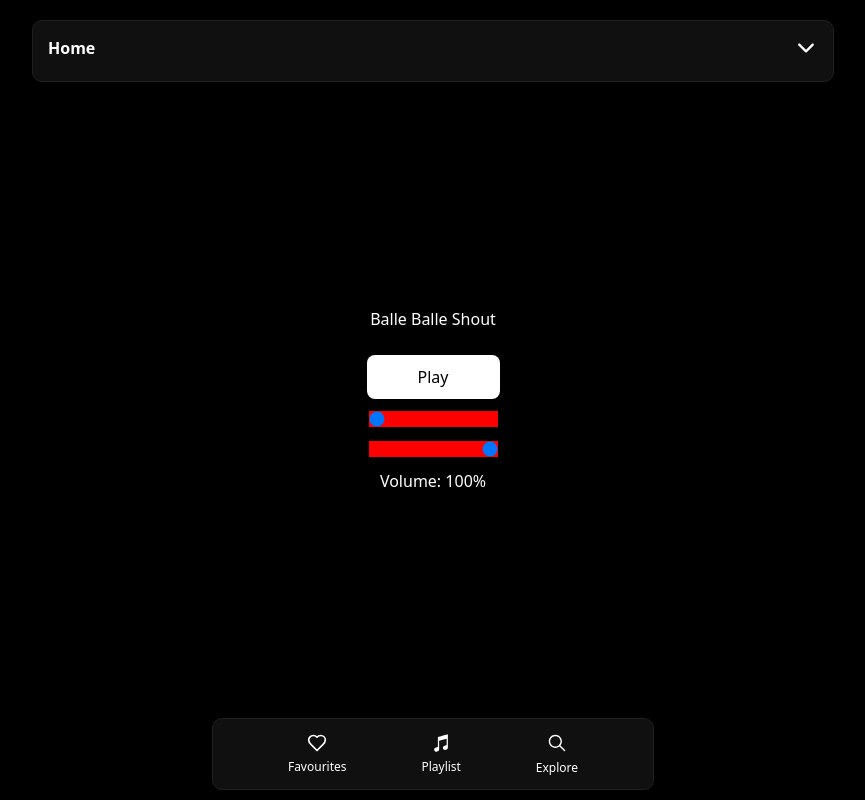
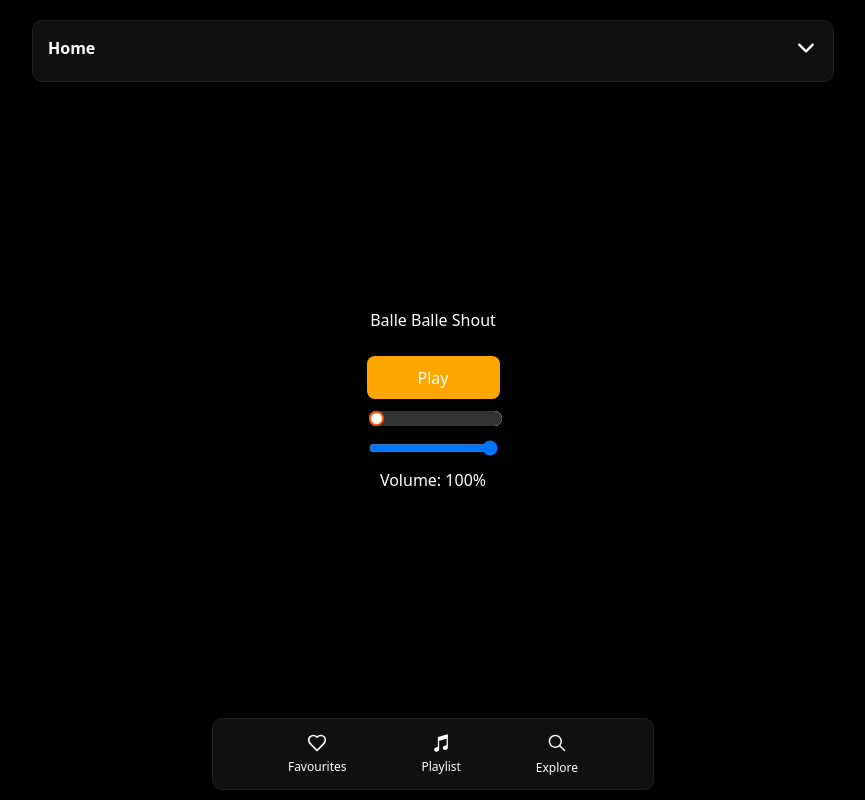
Before and after one commit to msingh17122000/rust-music, a React (Vite) app in the folder Frontend/: page / in a window 1280 px wide. Shown: the whole page, without its empty margins (207-1072 px from the left). Built offline with nearby package versions, Linux system fonts and the light colour scheme.

Commit message:
music progress bar

```diff
--- a/Frontend/src/components/Pages/MyPlaylists/MyPlaylists.css
+++ b/Frontend/src/components/Pages/MyPlaylists/MyPlaylists.css
@@ -1,8 +1,41 @@
-input[type="range"]{
+.music-progress-bar {
     -webkit-appearance: none;
-    -moz-appearance: none;
     appearance: none;
-    background-color: red;
+    width: 100%;
+    cursor: pointer;
+    outline: none;
+    overflow: hidden;
+    border-radius: 16px;
+  }
 
+  .music-progress-bar::-webkit-slider-runnable-track {
+    height: 15px;
+    background: #333;
+    border-radius: 16px;
+  }
 
-}
+  .music-progress-bar::-moz-range-track {
+    height: 15px;
+    background: #333;
+    border-radius: 16px;
+  }
+
+  .music-progress-bar::-webkit-slider-thumb {
+    -webkit-appearance: none;
+    appearance: none;
+    height: 15px;
+    width: 15px;
+    background-color: #fff;
+    border-radius: 50%;
+    border: 2px solid #f50;
+    box-shadow: -407px 0 0 400px #f50;
+  }
+
+  .music-progress-bar::-moz-range-thumb {
+    height: 15px;
+    width: 15px;
+    background-color: #fff;
+    border-radius: 50%;
+    border: 1px solid #f50;
+    box-shadow: -407px 0 0 400px #f50;
+  }
--- a/Frontend/src/components/Pages/MyPlaylists/MyPlaylists.jsx
+++ b/Frontend/src/components/Pages/MyPlaylists/MyPlaylists.jsx
@@ -49,7 +49,7 @@ function MyPlaylists() {
         onTimeUpdate={updateProgress} // Update progress bar
         onEnded={() => setIsPlaying(false)} // Stop when finished
       />
-      <button onClick={togglePlayPause} style={{background:'white'}}>
+      <button onClick={togglePlayPause} style={{background:'orange',color:'white'}}>
         {isPlaying ? "Pause" : "Play"}
       </button>
 
@@ -57,6 +57,7 @@ function MyPlaylists() {
       <input
         type="range"
         min="0"
+        className='music-progress-bar'
         max={audioRef.current?.duration || 0} // Ensure max is the duration
         value={progress}
         onChange={seekAudio} // Seek when user moves slider
```
